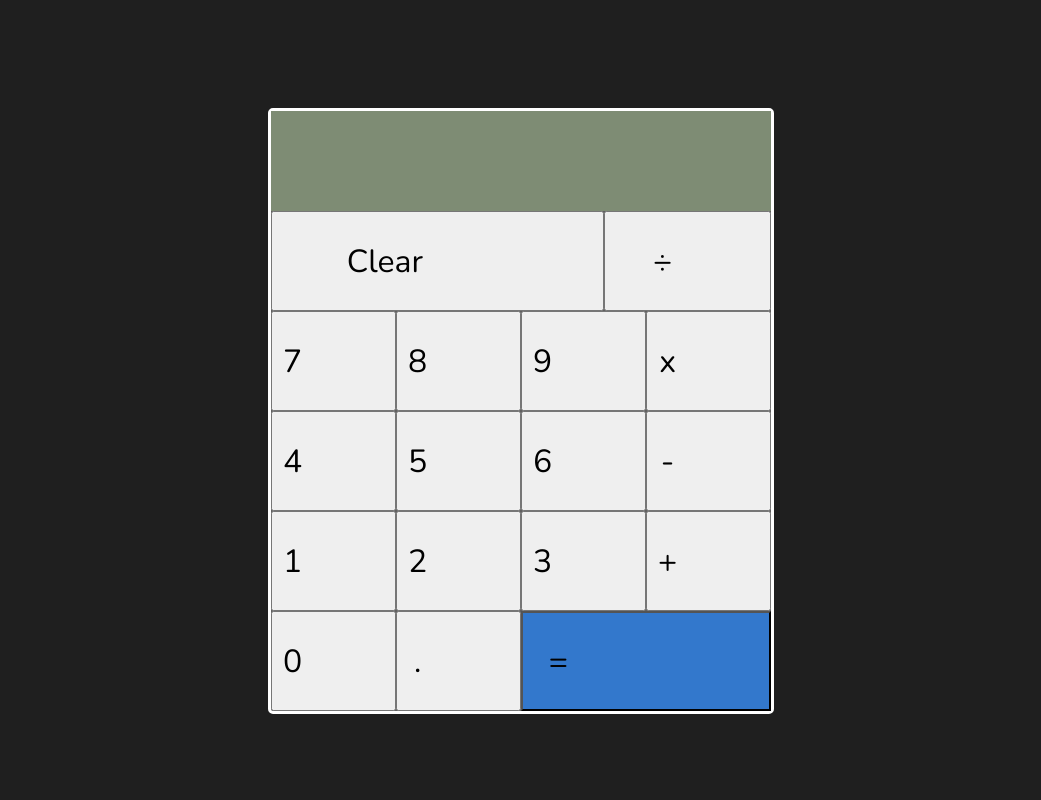
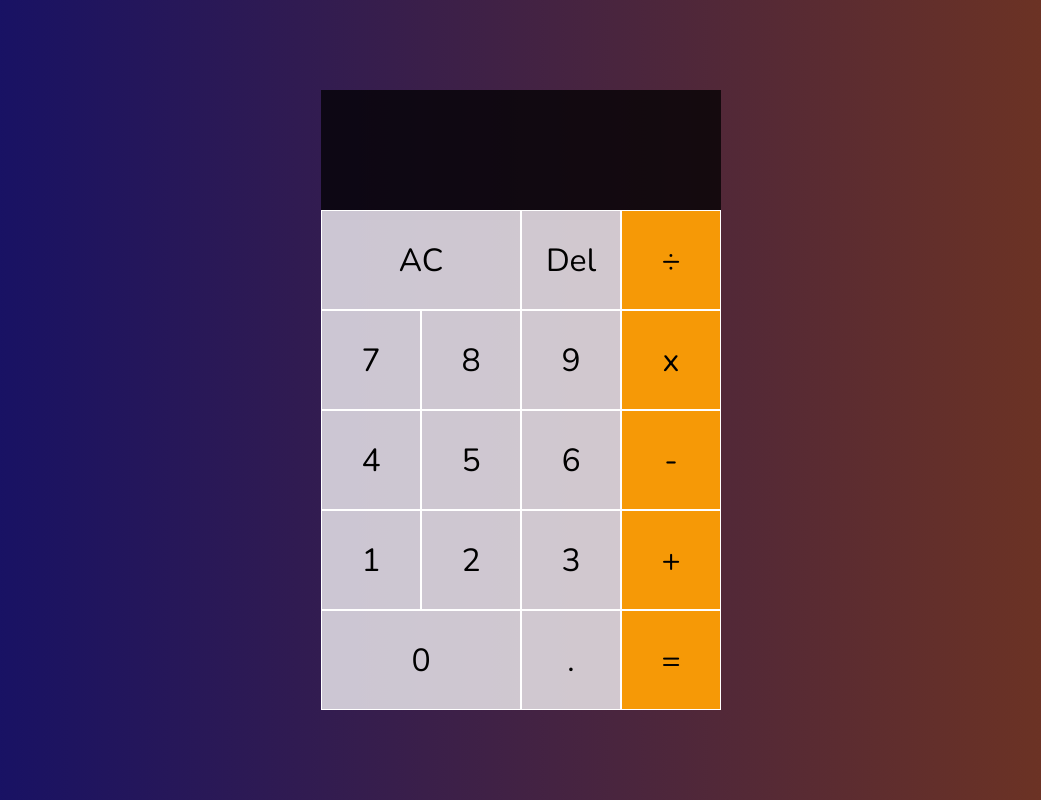
Before and after one commit to joshjt96/calculator, a plain HTML site: page index.html in a window 1280 px wide. Shown: the whole page, without its empty margins (119-1160 px from the left). Drawn offline with nearby package versions, Linux system fonts and the light colour scheme.

Commit message:
Update HTML data attributes, order of buttons, background colour to gradient and operator button colour to orange

```diff
--- a/index.html
+++ b/index.html
@@ -11,38 +11,30 @@
     <link href="https://fonts.googleapis.com/css2?family=Nunito&display=swap" rel="stylesheet">
 </head>
 <body>
-    <div class="border">
-        <div class="calculator">
-            <div class="display"></div>
-            <div class="row1">
-                <button class="row1" onclick="window.location.reload();">Clear</button>
-                <button class="row1" data-operator>÷</button>
-            </div>
-                <div class="row2">
-                    <button class="row2" data-number>7</button>
-                    <button class="row2" data-number>8</button>
-                    <button class="row2" data-number>9</button>
-                    <button class="row2" data-operator>x</button>
-                </div>
-                    <div class="row3">
-                        <button class="row3" data-number>4</button>
-                        <button class="row3" data-number>5</button>
-                        <button class="row2" data-number>6</button>
-                        <button class="row3" data-operator>-</button>
-                    </div>
-                        <div class="row4">
-                            <button class="row5" data-number>1</button>
-                            <button class="row4" data-number>2</button>
-                            <button class="row4" data-number>3</button>
-                            <button class="row4" data-operator>+</button>
-                        </div>
-                            <div class="row5">
-                                <button class="row5" data-number>0</button>
-                                <button class="row5" data-decimal>.</button>
-                                <button class="row5 equals" data-operator>=</button>
-                            </div>
+    <div class="calculator-grid">
+        <div class="output">
+            <div class="previous-operand" data-previous-operand></div>
+            <div class="current-operand" data-current-operand></div>
         </div>
+        <button data-all-clear class="span-two">AC</button>
+        <button data-delete>Del</button>
+        <button data-operation class="operator">÷</button>
+        <button data-number>7</button>
+        <button data-number>8</button>
+        <button data-number>9</button>
+        <button data-operation class="operator">x</button>
+        <button data-number>4</button>
+        <button data-number>5</button>
+        <button data-number>6</button>
+        <button data-operation class="operator">-</button>
+        <button data-number>1</button>
+        <button data-number>2</button>
+        <button data-number>3</button>
+        <button data-operation class="operator">+</button>
+        <button data-number class="span-two">0</button>
+        <button data-number>.</button>
+        <button data-equals class="operator">=</button>
     </div>
 </body>
-<script src="calc.js"></script>
+<script src="calc2.js"></script>
 </html>
--- a/styles.css
+++ b/styles.css
@@ -1,70 +1,66 @@
-body {
-    background-color: #1f1f1f;
+*, *::before, *::after {
+    box-sizing: border-box;
+    font-family: 'Nunito', sans-serif;
+    font-weight: normal;
 }
 
-button {
-    display: flex;
-    justify-content: center;
-    align-items: center;
-    font-family: 'Nunito', sans-serif;
-    font-size: 2rem;
+body {
+    padding: 0;
+    margin: 0;
+    background: linear-gradient(to right, #0f0e6b, #75361d);
 }
 
-.border {
-    display: flex;
+.calculator-grid {
+    display: grid;
     justify-content: center;
-    align-items: center;
+    align-content: center;
+    min-height: 100vh;
+    grid-template-columns: repeat(4, 100px);
+    grid-template-rows: minmax(120px, auto) repeat(5, 100px);
 }
 
-.calculator {
-    height: 600px;
-    width: 500px;
-    background-color: #616060;
-    border-style: solid;
-    border-color: white;
-    border-radius: 5px;
-    margin-top: 100px;
+.calculator-grid > button {
+    cursor: pointer;
+    font-size: 2rem;
+    border: 1px solid white;
+    outline: none;
+    background-color: rgba(255, 255, 255, .75);
 }
 
-.display {
-    display: grid;
-    /* grid-template-columns: 2fr 1fr; */
-    height: 100px;
-    font-family: 'Nunito', sans-serif;
-    background-color: #7e8c74;
-    text-align: left;
+.calculator-grid > button:hover {
+    background-color: rgba(255, 255, 255, .9);
 }
 
-.row1 {
-    display: grid;
-    grid-template-columns: 2fr 1fr;
-    height: 100px;
+.calculator-grid > .operator {
+    background-color: #f69906;
 }
 
-.row2 {
-    display: grid;
-    grid-template-columns: 1fr 1fr 1fr 1fr;
-    height: 100px;
+.calculator-grid > .operator:hover {
+    background-color: #f69a06c0;
 }
 
-.row3 {
-    display: grid;
-    grid-template-columns: 1fr 1fr 1fr 1fr;
-    height: 100px;
+.span-two {
+    grid-column: span 2;
 }
 
-.row4 {
-    display: grid;
-    grid-template-columns: 1fr 1fr 1fr 1fr;
-    height: 100px;
+.output {
+    grid-column: 1 / -1;
+    background-color: rgba(0, 0, 0, .75);
+    display: flex;
+    align-items: flex-end;
+    justify-content: space-around;
+    flex-direction: column;
+    padding: 10px;
+    word-wrap: break-word;
+    word-break: break-all;
 }
 
-.row5 {
-    display: grid;
-    grid-template-columns: 1fr 1fr 2fr;
-    height: 100px;
+.output .previous-operand {
+    color: rgba(255, 255, 255, .75);
+    font-size: 1.5rem;
 }
 
-.equals {
-    background-color: #3378cc;
+.output .current-operand {
+    color: white;
+    font-size: 2.5rem;
 }
```
